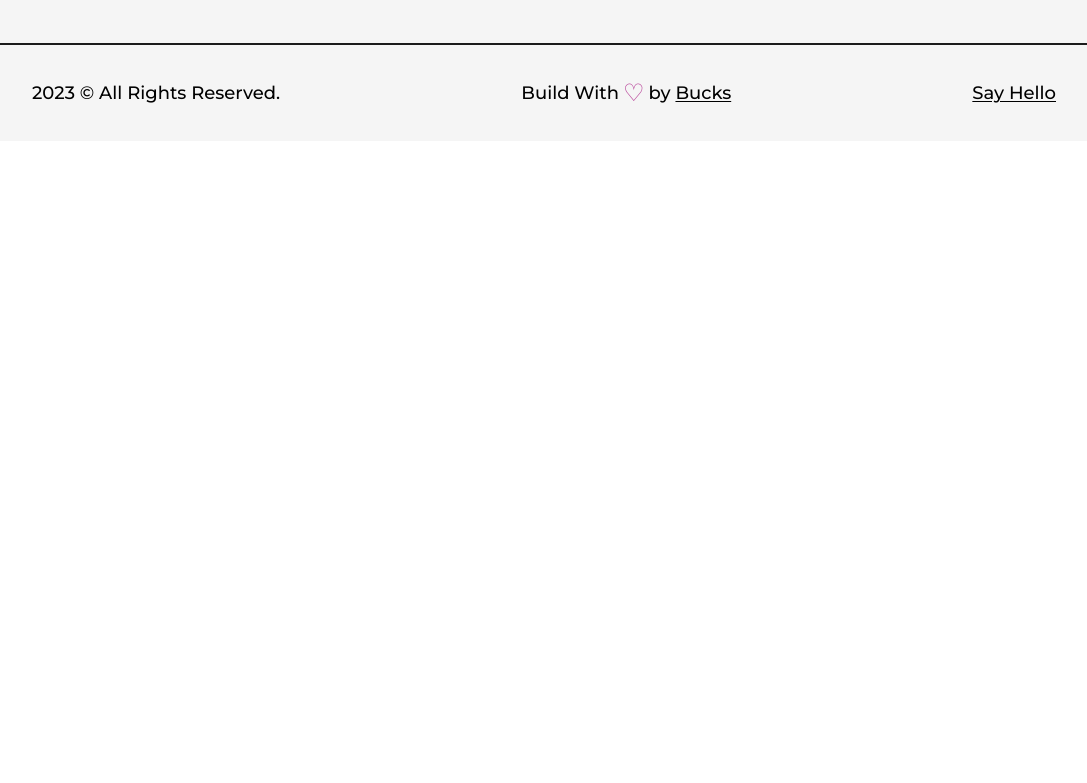
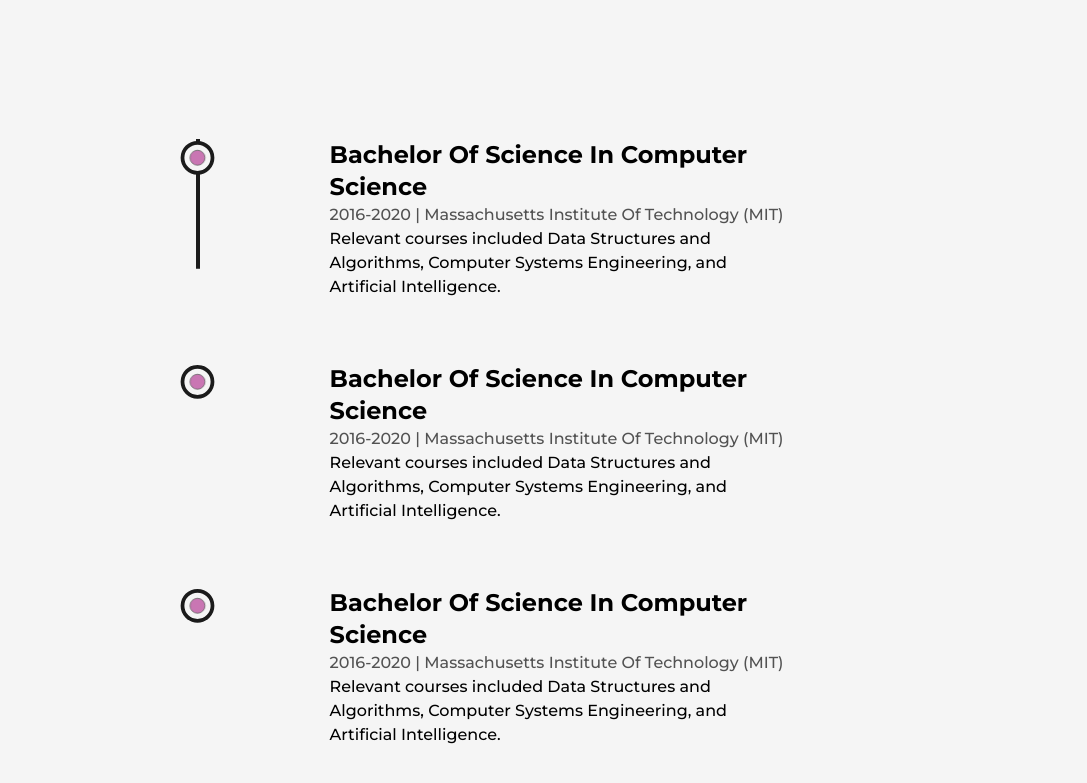
Before and after one commit to Avijit-Sarkar/Next.js-portfolio-bucks, a Next.js app: page /about in a window 1280 px wide. Shown: the part 3953-4736 px from the top of the page, without its empty margins (96-1183 px from the left). Before the commit the page ends 4094 px from the top, so only its background shows below. Built offline with nearby package versions, Linux system fonts and the light colour scheme.

Commit message:
Education done.

```diff
--- /dev/null
+++ b/src/components/Education.js
@@ -0,0 +1,71 @@
+import React, { useRef } from 'react';
+import { motion, useScroll } from 'framer-motion';
+import LiIcon from './LiIcon';
+
+const Details = ({ type, time, place, info }) => {
+  const ref = useRef(null);
+  return (
+    <li
+      ref={ref}
+      className="my-8 first:mt-0 w-[60%] mx-auto flex flex-col items-center justify-between"
+    >
+      <LiIcon reference={ref} />
+      <motion.div
+        initial={{ y: 50 }}
+        whileInView={{ y: 0 }}
+        transition={{ duration: 0.5, type: 'spring' }}
+      >
+        <h3 className="capitalize font-bold text-2xl">{type}</h3>
+        <span className="capitalize font-medium text-dark/75">
+          {time} | {place}
+        </span>
+        <p className="font-medium w-full">{info}</p>
+      </motion.div>
+    </li>
+  );
+};
+
+const Education = () => {
+  const ref = useRef(null);
+  const { scrollYProgress } = useScroll({
+    target: ref,
+    offset: ['start end', 'center start'],
+  });
+  return (
+    <div className="my-64">
+      <h2 className="font-bold text-8xl mb-32 w-full text-center">Education</h2>
+
+      <div ref={ref} className="w-[75%] mx-auto relative">
+        <motion.div
+          style={{ scaleY: scrollYProgress }}
+          className="absolute left-9 top-0 w-[4px] h-full bg-dark origin-top"
+        />
+        <ul className="w-full flex flex-col items-start justify-between ml-4">
+          <Details
+            type="Bachelor Of Science In Computer Science"
+            time="2016-2020"
+            place="Massachusetts Institute Of Technology (MIT)"
+            info="Relevant courses included Data Structures and Algorithms, Computer Systems Engineering, and Artificial
+            Intelligence."
+          />
+          <Details
+            type="Bachelor Of Science In Computer Science"
+            time="2016-2020"
+            place="Massachusetts Institute Of Technology (MIT)"
+            info="Relevant courses included Data Structures and Algorithms, Computer Systems Engineering, and Artificial
+            Intelligence."
+          />
+          <Details
+            type="Bachelor Of Science In Computer Science"
+            time="2016-2020"
+            place="Massachusetts Institute Of Technology (MIT)"
+            info="Relevant courses included Data Structures and Algorithms, Computer Systems Engineering, and Artificial
+            Intelligence."
+          />
+        </ul>
+      </div>
+    </div>
+  );
+};
+
+export default Education;
--- a/src/pages/about.js
+++ b/src/pages/about.js
@@ -7,6 +7,7 @@
 import { useInView, useMotionValue, useSpring } from 'framer-motion';
 import Skills from '@/components/Skills';
 import Experience from '@/components/Experience';
+import Education from '@/components/Education';
 
 const AnimatedNumbers = ({ value }) => {
   const ref = useRef(null);
@@ -106,6 +107,7 @@
           </div>
           <Skills />
           <Experience />
+          <Education />
         </Layout>
       </main>
     </>
```
